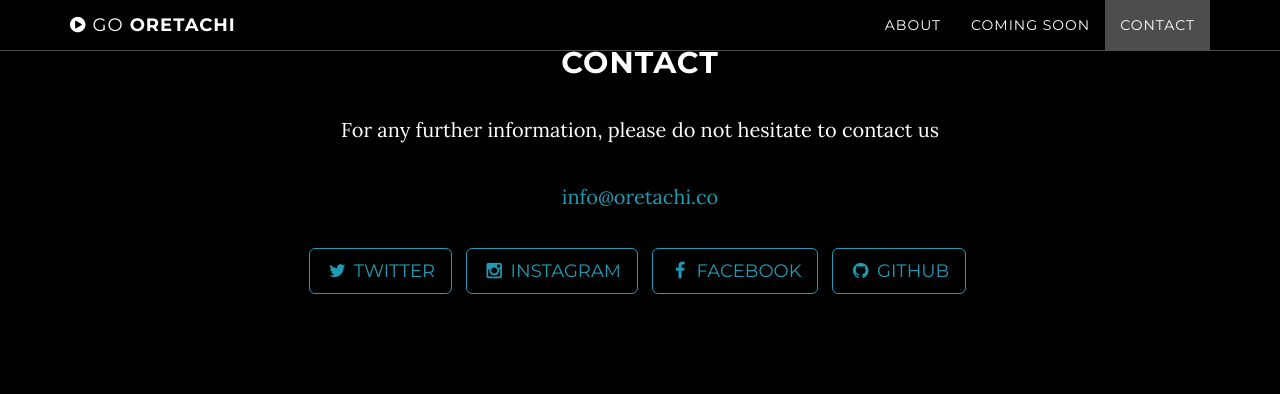
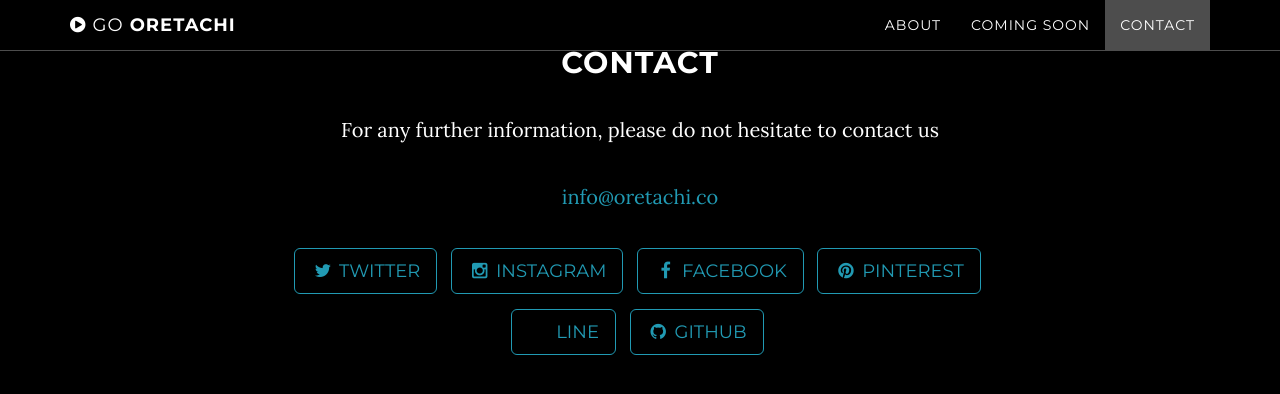
Before and after one commit to oretachi/oretachi.github.io, a Jekyll site: the page built from index.html, in a window 1280 px wide and 900 px high, scrolled down 2267 px. Shown: the top 394 px of the window. Built offline with Jekyll 4.4.1, drawn with Linux system fonts in a browser that asks for light colours.

Commit message:
Updated _config.yml

```diff
--- a/_config.yml
+++ b/_config.yml
@@ -20,6 +20,10 @@
     url: https://www.instagram.com/oretachi.co/
   - title: facebook
     url:
+  - title: pinterest
+    url:
+  - title: line
+    url:
   - title: github
     url: https://github.com/Shirotobi/shirotobi.github.io
 
```
